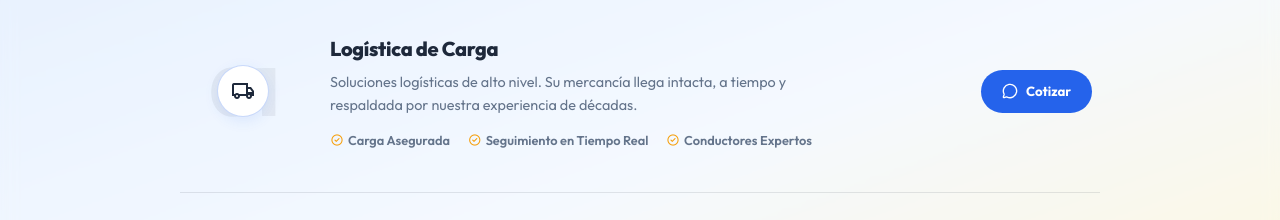
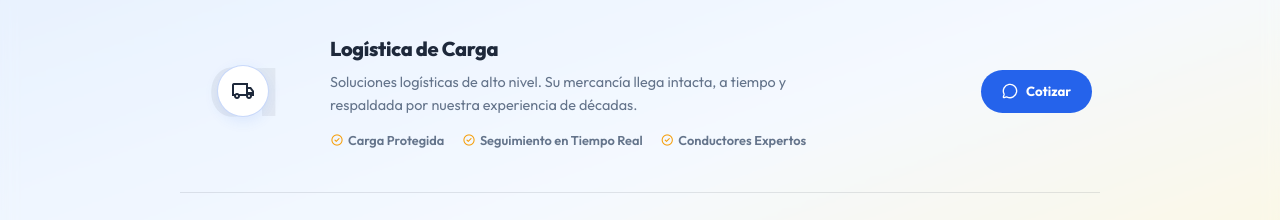
Before and after one commit to R1ve3raaTech/MudaFletesRivera, a React (Vite) app: page / in a window 1280 px wide. Shown: the part 1640-1860 px from the top of the page. Built offline with nearby package versions, Linux system fonts and the light colour scheme; no server answers; the database is empty.

Commit message:
Fix: cambia "Carga Asegurada" por "Carga Protegida" en Servicios
Evita implicar cobertura de seguro/póliza que no existe, consistente con las Condiciones de Uso que limitan responsabilidad por daños.

```diff
--- a/src/components/NuestrosServicios/NuestrosServicios.jsx
+++ b/src/components/NuestrosServicios/NuestrosServicios.jsx
@@ -13,7 +13,7 @@ const services = [
         num: "01",
         title: "Logística de Carga",
         description: "Soluciones logísticas de alto nivel. Su mercancía llega intacta, a tiempo y respaldada por nuestra experiencia de décadas.",
-        benefits: ["Carga Asegurada", "Seguimiento en Tiempo Real", "Conductores Expertos"],
+        benefits: ["Carga Protegida", "Seguimiento en Tiempo Real", "Conductores Expertos"],
     },
     {
         icon: "inventory_2",
```
